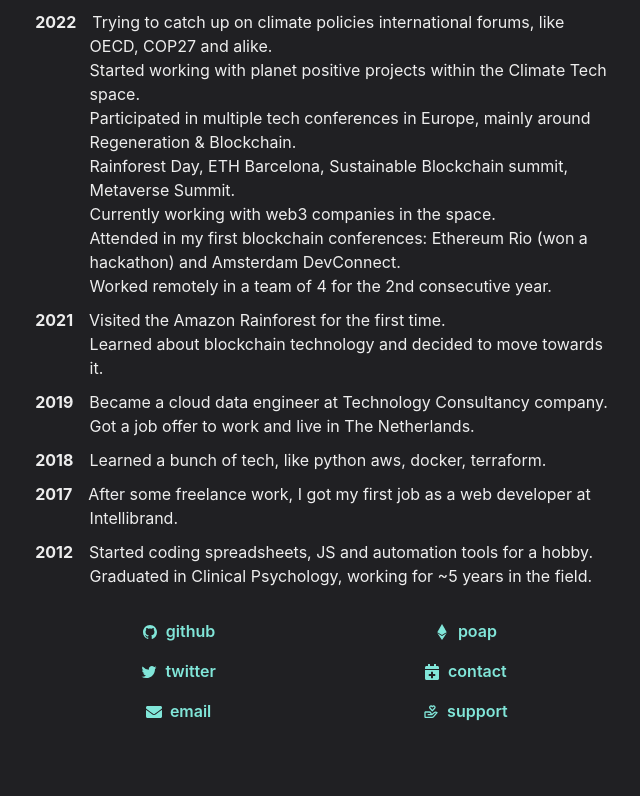
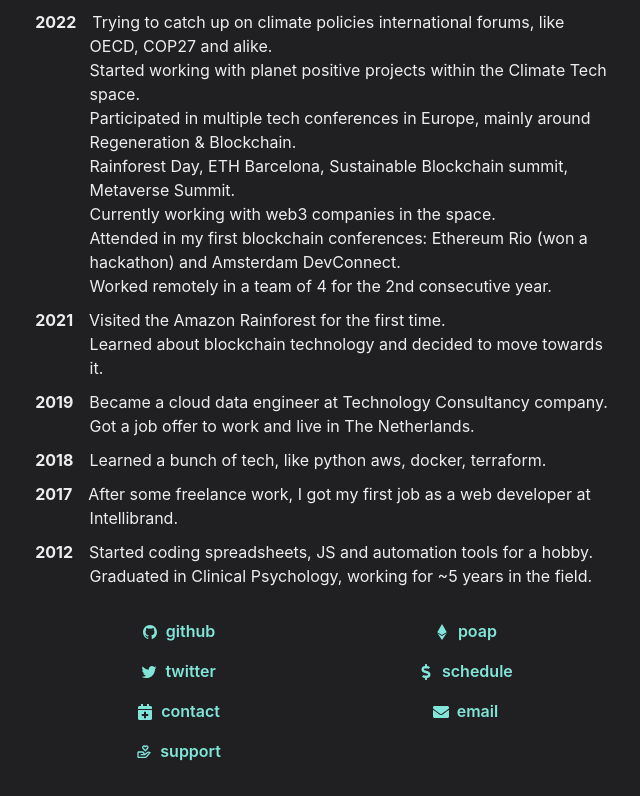
Before and after one commit to fysp11/personal-website, a Next.js app: page / in a window 1280 px wide. Shown: the part 534-1330 px from the top of the page, without its empty margins (318-958 px from the left). Before the commit the page ends 1290 px from the top, so only its background shows below. Built offline with nearby package versions, Linux system fonts and the light colour scheme.

Commit message:
chore: adds schedule page on page

```diff
--- a/constants/profile.ts
+++ b/constants/profile.ts
@@ -1,6 +1,6 @@
 import { IconType } from "react-icons";
 import { IoLogoGithub, IoLogoTwitter } from "react-icons/io5"
-import { FaCalendarPlus, FaEthereum, FaEnvelope } from "react-icons/fa"
+import { FaCalendarPlus, FaEthereum, FaEnvelope, FaDollarSign } from "react-icons/fa"
 import { BiDonateHeart } from "react-icons/bi"
 
 import { AVATAR_JPG } from "./assets";
@@ -57,6 +57,11 @@
             icon: IoLogoTwitter
         },
         {
+            label: "schedule",
+            url: "https://schedule.fysp.dev",
+            icon: FaDollarSign
+        },
+        {
             label: "contact",
             url: "https://app.reclaim.ai/m/fysp",
             icon: FaCalendarPlus
@@ -67,7 +72,7 @@
             icon: FaEnvelope
         },
         {
-            label:"support",
+            label: "support",
             url: "https://apoia.se/cozinhasolidaria",
             icon: BiDonateHeart
         }
```
